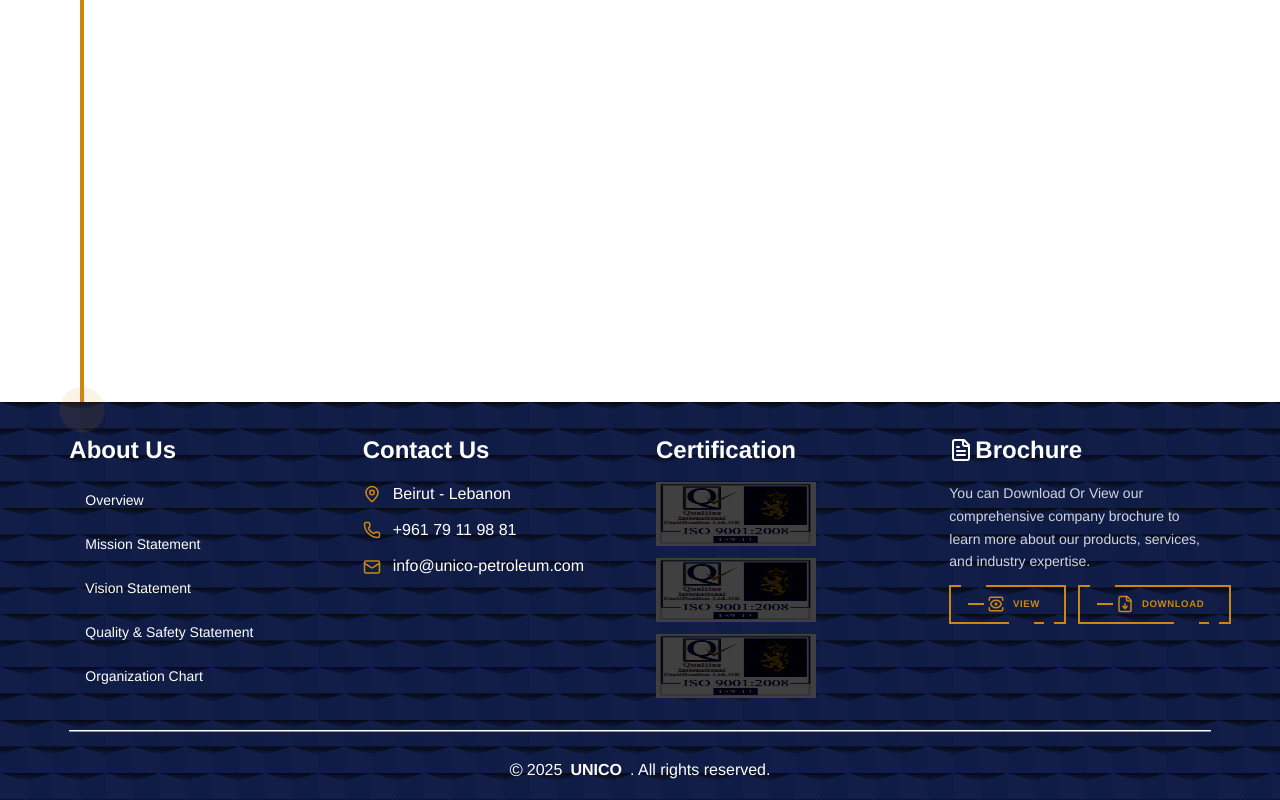
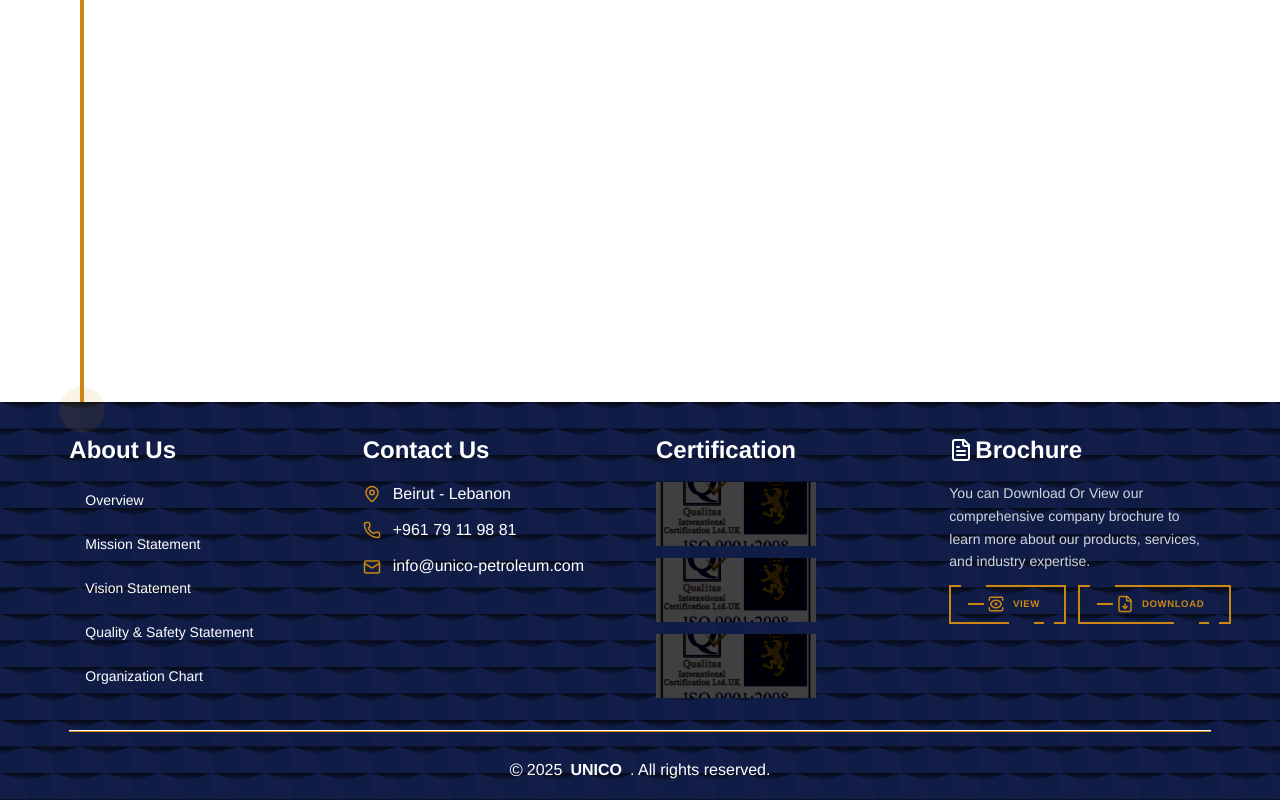
Before and after one commit to fatma-mohamed99/petroleum, a Next.js app: page / in a window 1280 px wide. Shown: the part 3970-4770 px from the top of the page. Built offline with nearby package versions, Linux system fonts and the light colour scheme.

Commit message:
edit build

```diff
--- a/src/components/fixedComponents/Footer.tsx
+++ b/src/components/fixedComponents/Footer.tsx
@@ -5,6 +5,7 @@ import { FileDown, FileText, View, Mail, MapPin, Phone, X } from "lucide-react";
 import { aboutUsLinks } from "@/consts/aboutUs";
 import { Button } from "../ui/Button";
 import { useState } from "react";
+import Image from "next/image";
 
 function Footer() {
   const brochurePath = "/assets/brochure/brochureFromPetroleum.pdf";
@@ -72,24 +73,36 @@ function Footer() {
           <div>
             <h3 className="text-xl md:text-2xl font-semibold mb-4">Certification</h3>
             <div className="flex flex-col gap-3">
-              <img
+
+              <div className="relative w-40 h-16">
+                <Image
                   src="/images/certificates/cert1.png"
                   alt="Certification 1"
-                className="w-40 h-16 brightness-[30%] hover:brightness-100 contrast-125 cursor-pointer transition-all duration-500"
+                  fill
+                  className="brightness-[30%] hover:brightness-100 contrast-125 cursor-pointer transition-all duration-500 object-cover"
                   onClick={() => openImageModal("/images/certificates/cert1.png")}
                 />
-              <img
+              </div>
+
+              <div className="relative w-40 h-16">
+                <Image
                   src="/images/certificates/cert1.png"
-                alt="Certification 2"
-                className="w-40 h-16 brightness-[30%] hover:brightness-100 contrast-125 cursor-pointer transition-all duration-500"
+                  alt="Certification 1"
+                  fill
+                  className="brightness-[30%] hover:brightness-100 contrast-125 cursor-pointer transition-all duration-500 object-cover"
                   onClick={() => openImageModal("/images/certificates/cert1.png")}
                 />
-              <img
+              </div>
+
+              <div className="relative w-40 h-16">
+                <Image
                   src="/images/certificates/cert1.png"
-                alt="Certification 3"
-                className="w-40 h-16 brightness-[30%] hover:brightness-100 contrast-125 cursor-pointer transition-all duration-500"
+                  alt="Certification 1"
+                  fill
+                  className="brightness-[30%] hover:brightness-100 contrast-125 cursor-pointer transition-all duration-500 object-cover"
                   onClick={() => openImageModal("/images/certificates/cert1.png")}
                 />
+              </div>
             </div>
           </div>
 
--- a/src/components/fixedComponents/NavBar.tsx
+++ b/src/components/fixedComponents/NavBar.tsx
@@ -7,16 +7,16 @@ import Link from 'next/link';
 
 const Navbar: React.FC = () => {
     const [isMenuOpen, setIsMenuOpen] = useState<boolean>(false);
-    const [scrolled, setScrolled] = useState<boolean>(false);
+
     const menuRef = useRef<HTMLDivElement>(null);
 
 
     useEffect(() => {
         const handleScroll = () => {
             if (window.scrollY > 50) {
-                setScrolled(true);
+
             } else {
-                setScrolled(false);
+
             }
         };
 
--- a/src/components/home-component/Who-are-we-section/WhoAreWeSection.tsx
+++ b/src/components/home-component/Who-are-we-section/WhoAreWeSection.tsx
@@ -75,11 +75,11 @@ const WhoAreWeSection = () => {
     <SectionContainer
       title={"Who Are We"}
       description={""}
-      sectionClass="w-full bg-textColor/70   text-center  whoAreWeBg"
+      sectionClass="w-full bg-textColor/70   text-center  whoAreWeBg bg-main"
       containerClass="text-secondary"
 
     >
-      <div className="mx-auto w-full relative md:min-h-[600px] " ref={containerRef}>
+      <div className="mx-auto w-full relative md:min-h-[600px]  " ref={containerRef}>
         <div
           ref={addToRefs}
           className="absolute z-1 top-0 left-0 w-32 h-32 md:w-70 md:h-70  border-secondary/70 border-2"
--- a/src/components/home-component/hero-section/HeroContent.tsx
+++ b/src/components/home-component/hero-section/HeroContent.tsx
@@ -1,5 +1,4 @@
 import React, { useRef, useEffect } from 'react';
-import Link from 'next/link';
 import { ChevronLeft, ChevronRight } from 'lucide-react';
 import gsap from 'gsap';
 import { Button } from '@/components/ui/Button';
@@ -32,7 +31,6 @@ export default function HeroContent({
     const contentWrapperRef = useRef<HTMLDivElement>(null);
     const titleRef = useRef<HTMLHeadingElement>(null);
     const descriptionRef = useRef<HTMLParagraphElement>(null);
-    const buttonTextRef = useRef<HTMLSpanElement>(null);
     const buttonRef = useRef<HTMLDivElement>(null);
     const paginationRef = useRef<HTMLDivElement>(null);
     const navigationRef = useRef<HTMLDivElement>(null);
--- a/src/components/ui/card/card.tsx
+++ b/src/components/ui/card/card.tsx
@@ -4,7 +4,7 @@ import Image from "next/image";
 import React, { useEffect, useRef } from "react";
 import gsap from "gsap";
 import Link from 'next/link';
-import { ArrowRight, DecimalsArrowRight } from "lucide-react";
+import { ArrowRight } from "lucide-react";
 
 type Props = {
     imageUrl: string;
```
Lines whose indentation alone changed are shown as unchanged.
